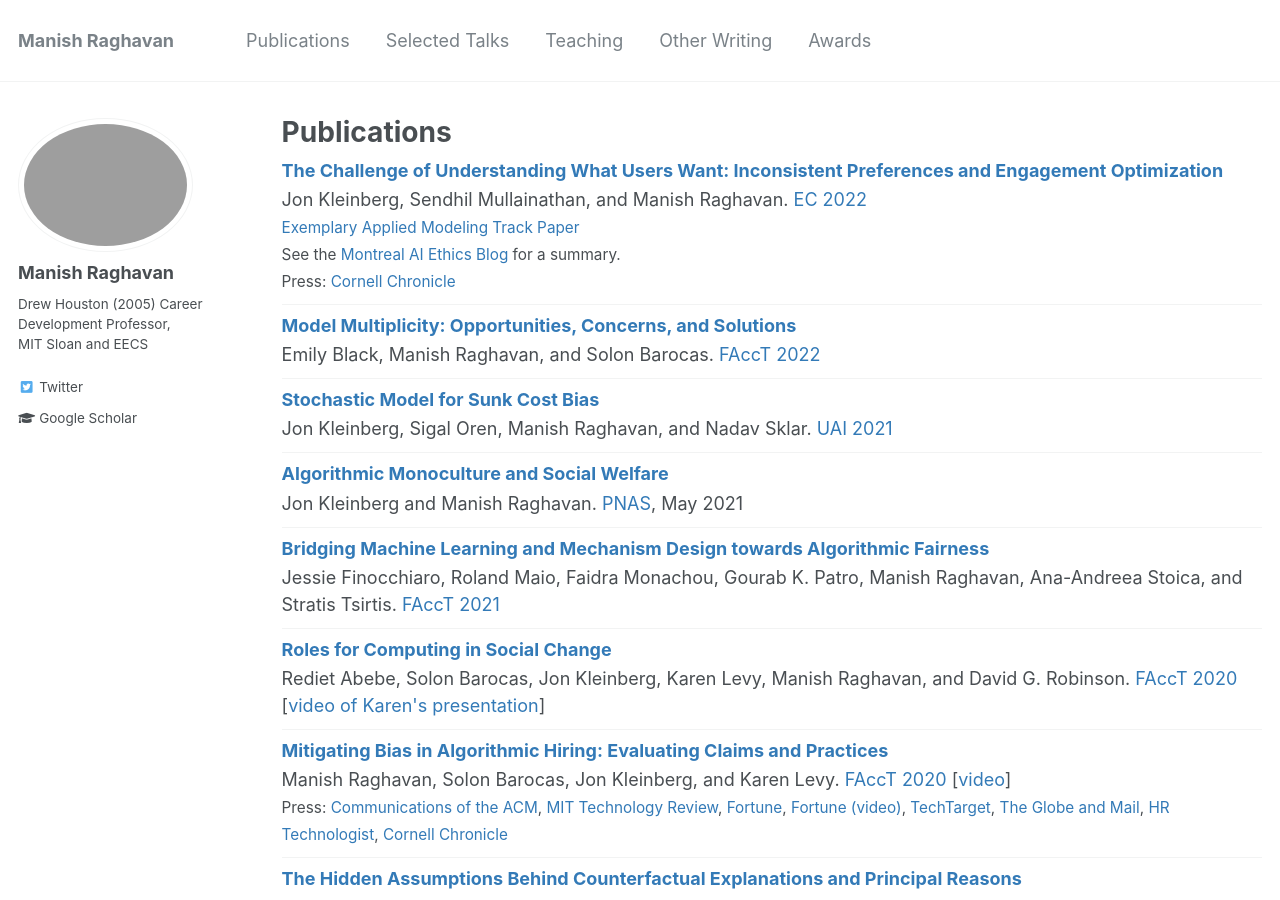
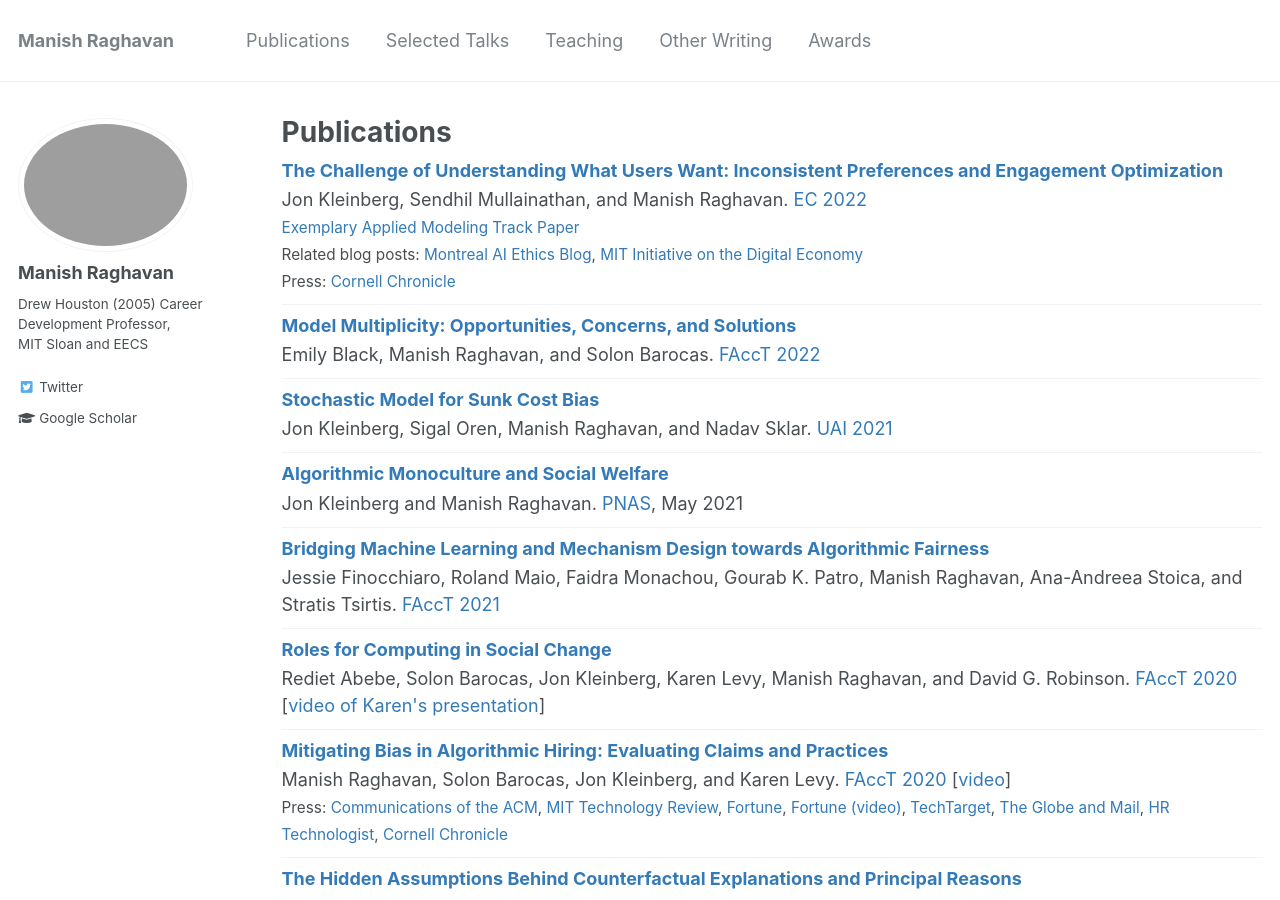
Before and after one commit to mraghavan/mraghavan.github.io, a Jekyll site: the page built from _pages/publications.md, in a window 1280 px wide and 900 px high. Built offline with Jekyll 4.4.1, drawn with Linux system fonts in a browser that asks for light colours.

Commit message:
added blog

```diff
--- a/_publications/engagement.html
+++ b/_publications/engagement.html
@@ -10,7 +10,7 @@ venuetype: conference
 ---
 <a href="https://ec22.sigecom.org/program/awards/">Exemplary Applied Modeling Track Paper</a>
 <br>
-See the <a href="https://montrealethics.ai/the-challenge-of-understanding-what-users-want-inconsistent-preferences-and-engagement-optimization/">Montreal AI Ethics Blog</a> for a summary.
+Related blog posts: <a href="https://montrealethics.ai/the-challenge-of-understanding-what-users-want-inconsistent-preferences-and-engagement-optimization/">Montreal AI Ethics Blog</a>, <a href="https://medium.com/mit-initiative-on-the-digital-economy/what-algorithms-dont-know-about-online-behavior-c421782ca2d">MIT Initiative on the Digital Economy</a>
 <br>
 Press:
 <a href="https://news.cornell.edu/stories/2022/07/preventing-scrollers-remorse-how-know-what-users-want">Cornell Chronicle</a>
```
